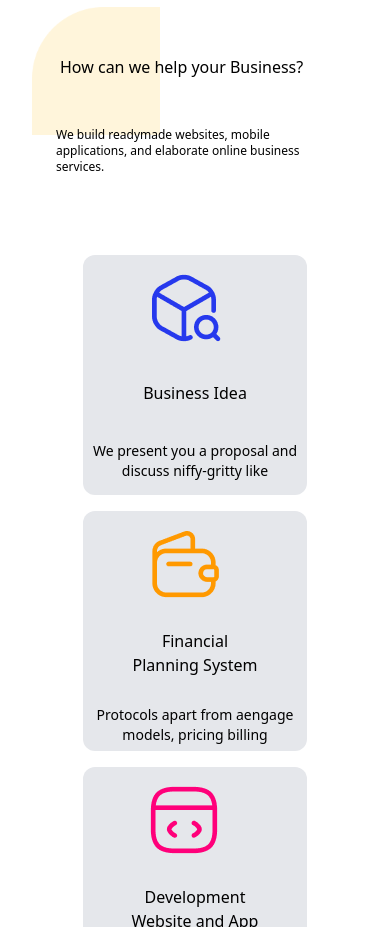
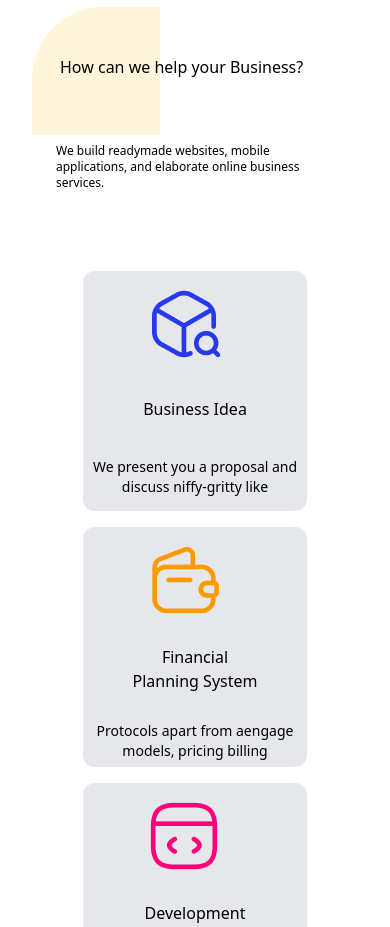
Before and after one commit to zainrajpootfd/studio, a React (Vite) app: page / in a window 390 px wide. Shown: the part 980-1907 px from the top of the page. Built offline with nearby package versions, Linux system fonts and the light colour scheme.

Commit message:
fix error

```diff
--- a/src/Components/Services.jsx
+++ b/src/Components/Services.jsx
@@ -20,7 +20,7 @@
         <p
           className="px-6 xl:mt-6 xl:w-[24rem] xl:text-sm xl:font-light
         lg:mt-16 lg:w-[22rem] lg:text-sm lg:font-light
-        md:mt-16 md:font-light md:mb-3 text-xs mt-12 font-extralight"
+        md:mt-16 md:font-light md:mb-3 text-xs mt-16 font-extralight"
         >
           We build readymade websites, mobile applications, and elaborate online
           business services.
```
